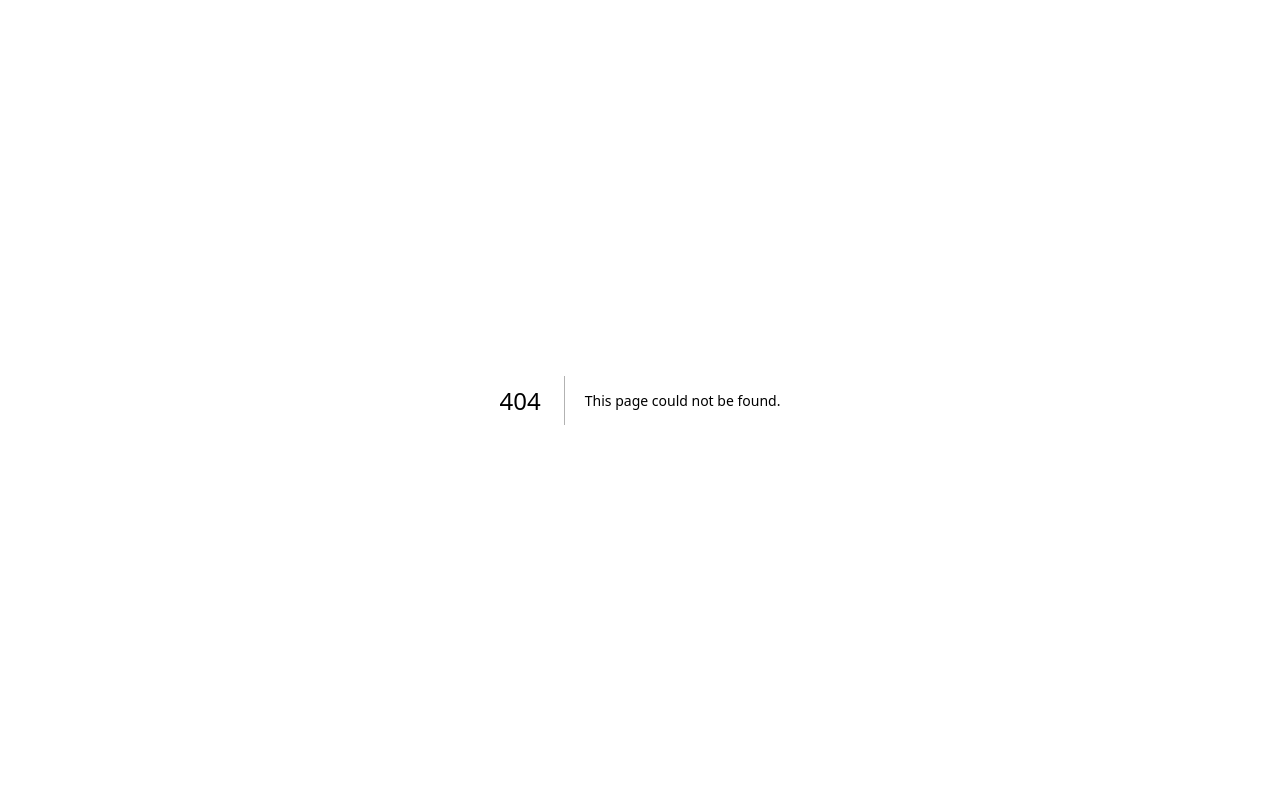
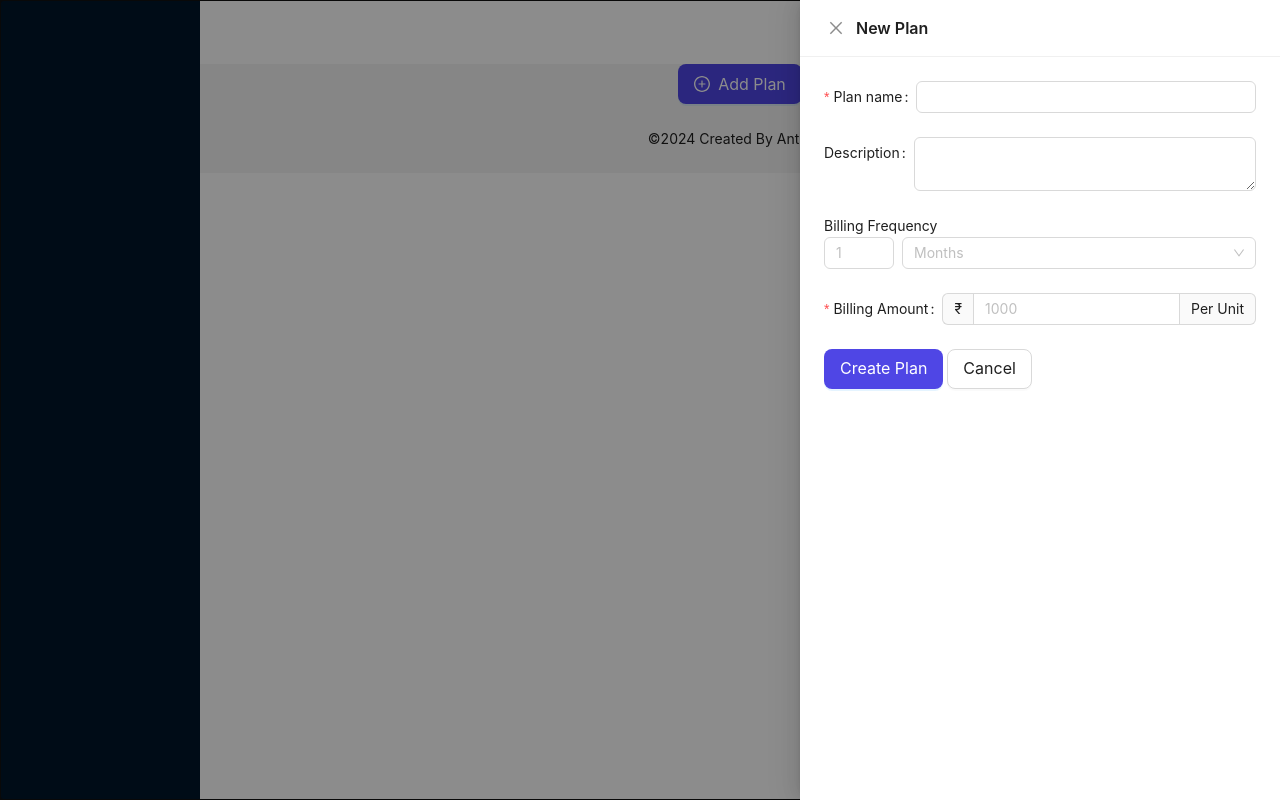
Before and after one commit to aftabdeveloper/edex, a Next.js app: page /cms/plans in a window 1280 px wide. Before the commit this address had no page. Built offline with nearby package versions, Linux system fonts and the light colour scheme.

Commit message:
cms-plan created

```diff
--- /dev/null
+++ b/app/cms/plans/page.js
@@ -0,0 +1,2 @@
+import CmsPlan from "@/app/components/cms/plans";
+export default CmsPlan
--- /dev/null
+++ b/app/components/cms/plans/index.jsx
@@ -0,0 +1,109 @@
+"use client"
+import {
+    PlusCircleOutlined,
+    UserOutlined
+ } from "@ant-design/icons"
+import CmsLayout from "../../shared/layout/cms"
+import {
+    Button,
+    Drawer,
+    Form,
+    Input,
+    Select
+} from 'antd'
+import { useState } from "react"
+
+const CmsPlan = ()=>{
+    const[openDrawer,setOpenDrawer] = useState(true)
+
+    return (
+        <>
+            <CmsLayout>
+                <div>
+                    <Button
+                        type="primary"
+                        className="bg-indigo-600"
+                        size="large"
+                        icon={<PlusCircleOutlined/>}
+                        onClick={()=>setOpenDrawer(true)}
+                    >Add Plan</Button>
+                    <Drawer
+                         title="New Plan"
+                         open={openDrawer}
+                         onClose={()=>setOpenDrawer(false)}
+                         width={480}
+                    >
+                        <Form>
+                            <Form.Item
+                                label="Plan name"
+                                name="plan"
+                                rules={[{
+                                    required: "Enter plan name"
+                                }]}
+                            >
+                                <Input />
+                            </Form.Item>
+                            <Form.Item
+                                label="Description"
+                                name="description"
+                                >
+                                <Input.TextArea />
+                            </Form.Item>
+                            <span>Billing Frequency</span>
+                            <div className="flex gap-2">
+                                <Form.Item
+                                    className="w-[70px]"
+
+                                >
+                                <Input placeholder="1"/>
+                                </Form.Item>
+                                <Form.Item
+                                    className="flex-1"
+                                    name="period"
+                                >
+                                    <Select placeholder="Months">
+                                        <Select.Option value="days">Days</Select.Option>
+                                        <Select.Option value="weeks">Weeks</Select.Option>
+                                        <Select.Option value="months">Months</Select.Option>
+                                        <Select.Option value="years">Years</Select.Option>
+
+                                    </Select>
+                                </Form.Item>
+                            </div>
+                            <Form.Item
+                                    label="Billing Amount"
+                                    name="amount"
+                                    rules={[{
+                                        required: "Enter billing amount"
+                                    }]}
+                            >
+                                    <Input
+                                        placeholder="1000"
+                                        addonBefore={<label>₹</label>}
+                                        addonAfter={<label>Per Unit</label>}
+                                    />
+                            </Form.Item>
+                            <Form.Item>
+                                <div className="flex gap-1">
+                                    <Button
+                                        htmlType="submit"
+                                        type="primary"
+                                        className="bg-indigo-600 border-sm"
+                                        size="large"
+                                    >Create Plan</Button>
+                                    <Button
+                                        htmlType="button"
+                                        size="large"
+                                        onClick={()=>setOpenDrawer(false)}
+                                    >Cancel</Button>
+                                </div>
+                            </Form.Item>
+                        </Form>
+                    </Drawer>
+                </div>
+            </CmsLayout>
+        </>
+    )
+}
+
+export default CmsPlan
--- a/app/components/shared/layout/cms.jsx
+++ b/app/components/shared/layout/cms.jsx
@@ -36,16 +36,18 @@ const CmsLayout = ({children,app}) => {
             background: colorBgContainer,
           }}
         />
+        <Content className='flex justify-center'>
         {
             children
         }
+        </Content>
         <Footer
           style={{
             textAlign: 'center',
           }}
           className='capitalize'
         >
-          {app.name} ©{new Date().getFullYear()} Created by Ant UED
+          {app && app.name} ©{new Date().getFullYear()} Created by Ant UED
         </Footer>
       </Layout>
     </Layout>
```
